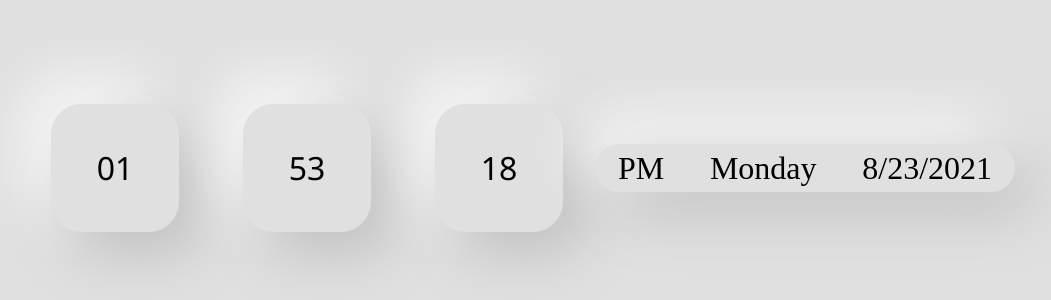
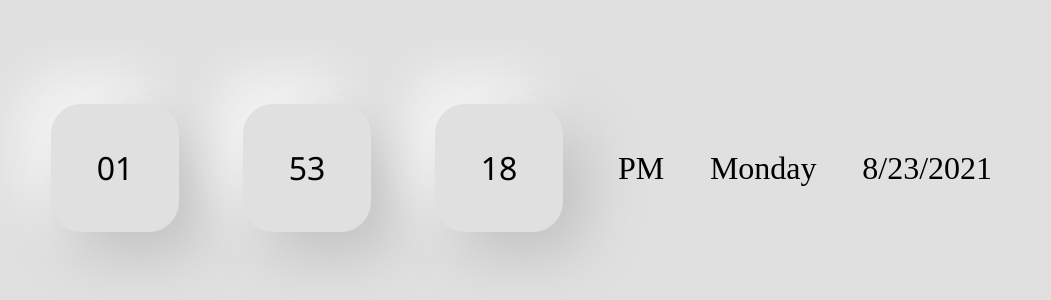
Before and after one commit to Keshav-1973/JavaScript-Clock, a plain HTML site: page index.html in a window 1280 px wide. Shown: the part 232-532 px from the top of the page, without its empty margins (123-1174 px from the left). Drawn offline with nearby package versions, Linux system fonts and the light colour scheme.

Commit message:
Update styles.css

```diff
--- a/styles.css
+++ b/styles.css
@@ -36,10 +36,6 @@ body{
 }
 
 .dateAndDay{
-  border-radius: 50px;
-  background: #e0e0e0;
-  box-shadow: 20px 20px 60px #bebebe,
-               -20px -20px 60px #ffffff;
     display: flex;
     justify-content: space-around;
     width: 100%;
```
